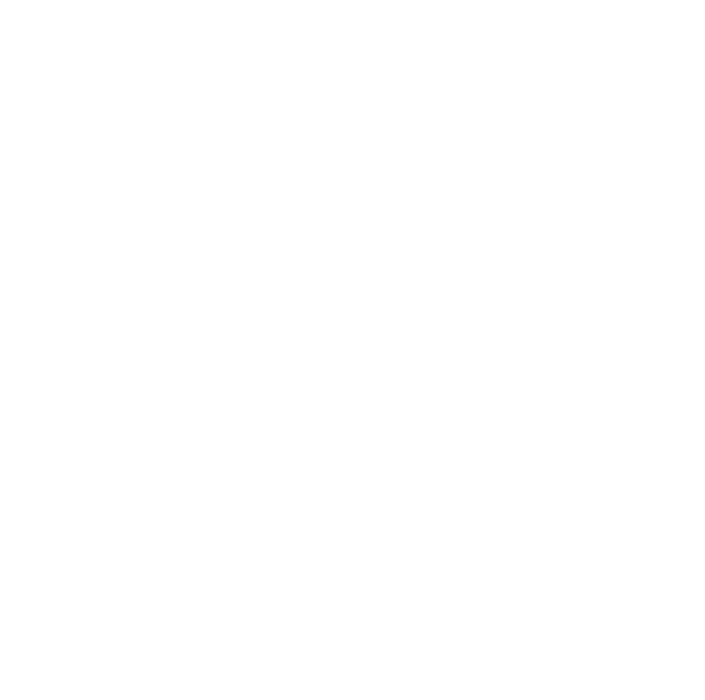
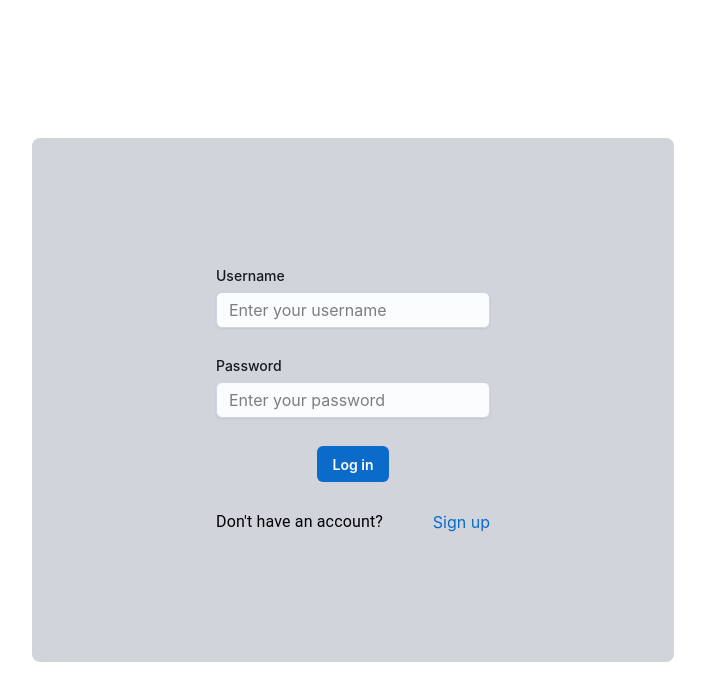
Before and after one commit to StevenSmith-code/lashes-website, a React (Create React App) app in the folder client/: page /login in a window 1280 px wide. Before the commit this address had no page. Shown: the top 700 px of the page, without its empty margins (287-992 px from the left). Built offline with nearby package versions, Linux system fonts and the light colour scheme; the HTML template or start-up script is replaced by a standard one.

Commit message:
added login form

```diff
--- a/client/package.json
+++ b/client/package.json
@@ -7,6 +7,7 @@
     "@emotion/styled": "^11.11.0",
     "@fontsource/roboto": "^5.0.3",
     "@mui/icons-material": "^5.11.16",
+    "@mui/joy": "^5.0.0-alpha.84",
     "@mui/material": "^5.13.5",
     "@testing-library/jest-dom": "^5.16.5",
     "@testing-library/react": "^13.4.0",
--- a/client/src/App.js
+++ b/client/src/App.js
@@ -1,10 +1,12 @@
 import { Route, Routes } from "react-router-dom";
 import Home from "./Home";
+import Login from "./Login";
 function App() {
   return (
-    <div className="h-screen">
+    <div className="h-screen flex flex-col">
       <Routes>
         <Route path="/" element={<Home />} />
+        <Route path="/login" element={<Login />} />
       </Routes>
     </div>
   );
--- a/client/src/Header.js
+++ b/client/src/Header.js
@@ -13,9 +13,11 @@
 } from "@mui/material";
 import { Logout } from "@mui/icons-material";
 import { Settings } from "lucide-react";
+
 function Header() {
   const [anchorEl, setAnchorEl] = useState(null);
   const open = Boolean(anchorEl);
+  const user = null;
   const handleClick = (event) => {
     setAnchorEl(event.currentTarget);
   };
@@ -72,6 +74,8 @@
           <Link to="/testimonials">TESTIMONIALS</Link>
           <Link to="/contact">CONTACT ME</Link>
         </div>
+        {user ? (
+          <>
             <div className="cursor-pointer">
               <Tooltip title="Account settings">
                 <IconButton
@@ -88,7 +92,6 @@
                   />
                 </IconButton>
               </Tooltip>
-        </div>
             </div>
             <Menu
               anchorEl={anchorEl}
@@ -125,7 +128,12 @@
               transformOrigin={{ horizontal: "right", vertical: "top" }}
               anchorOrigin={{ horizontal: "right", vertical: "bottom" }}
             >
-        <MenuItem onClick={handleClose} component={Link} to={"/profile:id"}>
+              {" "}
+              <MenuItem
+                onClick={handleClose}
+                component={Link}
+                to={"/profile:id"}
+              >
                 <Avatar /> Profile
               </MenuItem>
               <Divider />
@@ -142,6 +150,18 @@
                 Logout
               </MenuItem>
             </Menu>
+          </>
+        ) : (
+          <Button
+            variant="contained"
+            color="secondary"
+            component={Link}
+            to="/login"
+          >
+            Login
+          </Button>
+        )}
+      </div>
 
       <div className="max-w-6xl m-auto mt-32">
         <h1 className="font-extrabold text-6xl max-w-2xl leading-normal">
--- /dev/null
+++ b/client/src/Login.js
@@ -0,0 +1,60 @@
+import React, { useState } from "react";
+import FormControl from "@mui/joy/FormControl";
+import FormLabel from "@mui/joy/FormLabel";
+import Input from "@mui/joy/Input";
+import Button from "@mui/joy/Button";
+import Link from "@mui/joy/Link";
+import { Typography } from "@mui/material";
+
+function Login() {
+  const [username, setUsername] = useState("");
+  const [password, setPassword] = useState("");
+
+  const handleSubmit = (event) => {
+    event.preventDefault();
+    // Do something with the username and password values
+    console.log("Username:", username);
+    console.log("Password:", password);
+    // Reset the form
+    setUsername("");
+    setPassword("");
+  };
+
+  return (
+    <div className="my-auto bg-gray-300 max-w-6xl m-auto px-40 py-32 rounded-lg ">
+      <div className="text-center px-6  space-y-7">
+        <form className="space-y-7" onSubmit={handleSubmit}>
+          <FormControl>
+            <FormLabel>Username</FormLabel>
+            <Input
+              name="username"
+              type="text"
+              placeholder="Enter your username"
+              value={username}
+              onChange={(e) => setUsername(e.target.value)}
+            />
+          </FormControl>
+          <FormControl>
+            <FormLabel>Password</FormLabel>
+            <Input
+              name="password"
+              type="password"
+              placeholder="Enter your password"
+              value={password}
+              onChange={(e) => setPassword(e.target.value)}
+            />
+          </FormControl>
+          <Button sx={{ mt: 1 /* margin top */ }} type="submit">
+            Log in
+          </Button>
+        </form>
+        <div className="flex justify-between space-x-4">
+          <Typography fontSize="sm">Don't have an account?</Typography>
+          <Link href="/signup">Sign up</Link>
+        </div>
+      </div>
+    </div>
+  );
+}
+
+export default Login;
```
Also changed, not shown: 1 other file (tests, documents, lock files or other folders). Lines whose indentation alone changed are shown as unchanged.
